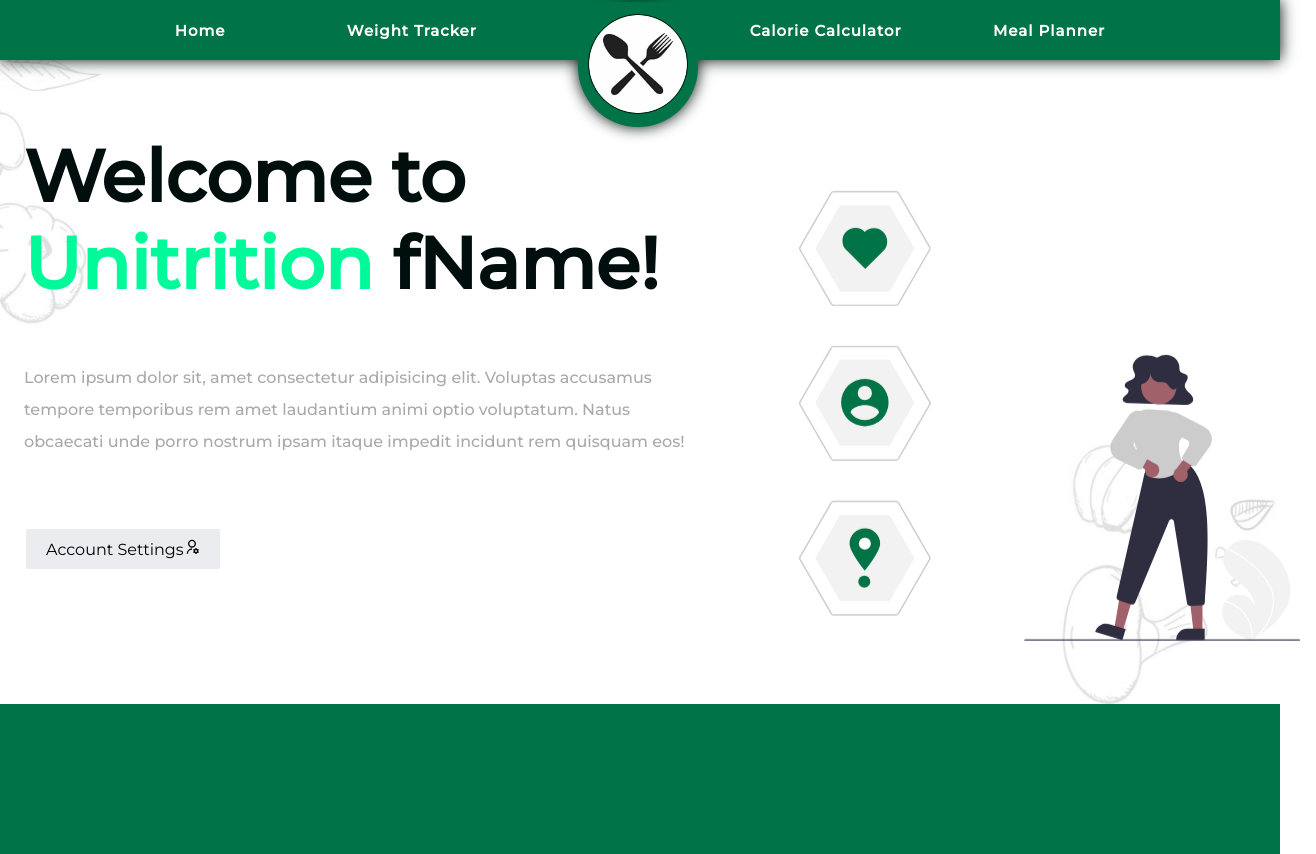
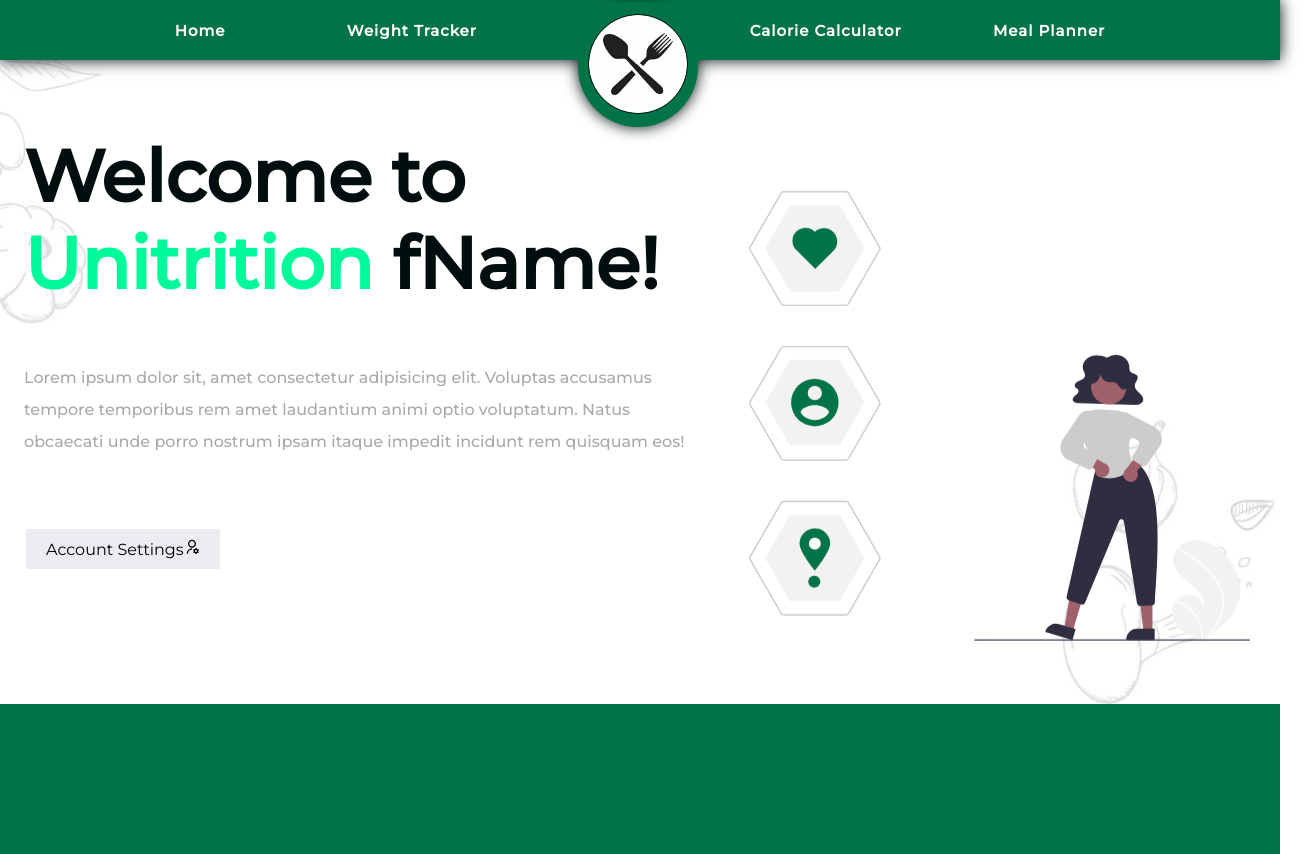
Before and after one commit to elainatesfai/group-17-group-project, a React (Create React App) app in the folder frontend/: page / in a window 1280 px wide. Shown: the whole page, 1316 px wide, since content can reach past the window. Built offline with nearby package versions, Linux system fonts and the light colour scheme.

Commit message:
More changes

```diff
--- a/frontend/src/App.css
+++ b/frontend/src/App.css
@@ -18,7 +18,7 @@
   /* --primary: #0abac2; */
   /* --light-green: #b2de94; */
 
-  --light-green: #98e796;
+  --light-green: #71ffc8;
 
   --contrast: #ff6f61;
 }
--- a/frontend/src/css/hero.css
+++ b/frontend/src/css/hero.css
@@ -76,7 +76,7 @@
 }
 
 .HeroImgContainer img {
-    margin-left: 60px;
+    margin-left: 10px;
     width:100%;
     -o-object-fit: contain;
     object-fit: contain;
--- a/frontend/src/css/navbar.css
+++ b/frontend/src/css/navbar.css
@@ -184,7 +184,7 @@
 
 .Item:hover {
     /* color: var(--primary); */
-    color: bisque;
+    color: var(--light-green);
     transition: all 0.3s ease-in-out;
     padding-bottom: 5px;
 }
```
